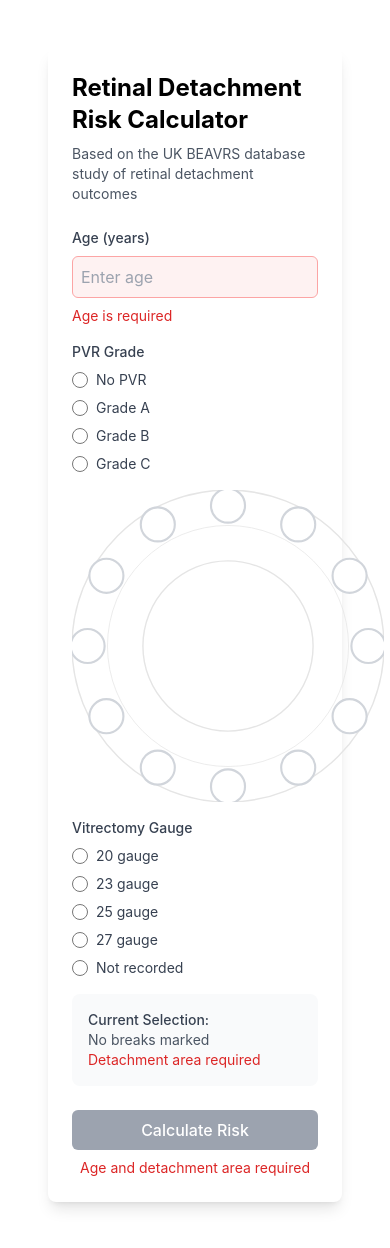
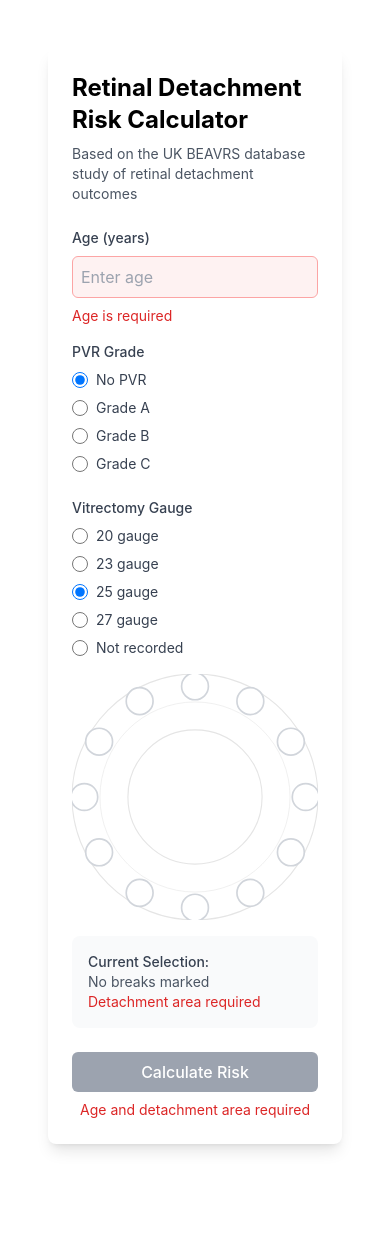
Before and after one commit to lh/RCRD, a React (Create React App) app: page / in a window 390 px wide. After the commit the page ends 1192 px from the top, so only its background shows below. Built offline with nearby package versions, Linux system fonts and the light colour scheme.

Commit message:
mobile and desktop working but unrefined

```diff
--- a/src/components/RetinalCalculator.jsx
+++ b/src/components/RetinalCalculator.jsx
@@ -5,15 +5,25 @@ import RiskResults from './RiskResults';
 import { calculateRiskWithSteps } from '../utils/riskCalculations';
 
 const RetinalCalculator = () => {
-    // State management
+    // State management with defaults
     const [age, setAge] = useState('');
-    const [pvrGrade, setPvrGrade] = useState('none');
-    const [vitrectomyGauge, setVitrectomyGauge] = useState('25g');
+    const [pvrGrade, setPvrGrade] = useState('none');  // default to "No PVR"
+    const [vitrectomyGauge, setVitrectomyGauge] = useState('25g');  // default to "25 gauge"
     const [selectedHours, setSelectedHours] = useState([]);
     const [detachmentSegments, setDetachmentSegments] = useState([]);
     const [hoveredHour, setHoveredHour] = useState(null);
     const [showMath, setShowMath] = useState(false);
     const [calculatedRisk, setCalculatedRisk] = useState(null);
+
+    // Common props for RiskInputForm
+    const formProps = {
+        age,
+        setAge,
+        pvrGrade,
+        setPvrGrade,
+        vitrectomyGauge,
+        setVitrectomyGauge
+    };
 
     const handleHoverChange = (hour) => {
         setHoveredHour(hour);
@@ -48,8 +58,8 @@ const RetinalCalculator = () => {
 
     const handleReset = () => {
         setAge('');
-        setPvrGrade('none');
-        setVitrectomyGauge('25g');
+        setPvrGrade('none'); // Reset to "No PVR"
+        setVitrectomyGauge('25g'); // Reset to "25 gauge"
         setSelectedHours([]);
         setDetachmentSegments([]);
         setCalculatedRisk(null);
@@ -61,6 +71,55 @@ const RetinalCalculator = () => {
     const formatHoursList = (hours) => {
         if (hours.length === 0) return 'None';
         return hours.sort((a, b) => a - b).join(', ') + " o'clock";
+    };
+
+    const formatDetachmentHours = (segments) => {
+        if (segments.length === 0) return 'None';
+
+        // Check if it's a total RD (all segments selected)
+        if (segments.length >= 55) { // Allow for some missing segments but still consider it total
+            return "1, 2, 3, 4, 5, 6, 7, 8, 9, 10, 11, 12 o'clock (Total)";
+        }
+
+        // Get min and max segments
+        const sortedSegments = [...segments].sort((a, b) => a - b);
+        const minSegment = sortedSegments[0];
+        const maxSegment = sortedSegments[sortedSegments.length - 1];
+
+        // Convert to hours (each hour is 5 segments)
+        let startHour = Math.floor(minSegment / 5) + 1;
+        let endHour = Math.floor(maxSegment / 5) + 1;
+
+        // Adjust for 12 o'clock position
+        startHour = startHour === 13 ? 1 : startHour === 1 && minSegment < 5 ? 12 : startHour;
+        endHour = endHour === 13 ? 1 : endHour === 1 && maxSegment < 5 ? 12 : endHour;
+
+        // Generate array of all hours in between
+        const hours = [];
+        let currentHour = startHour;
+
+        // Handle wrap-around case
+        if (startHour === endHour && segments.length > 5) {
+            // This means we've wrapped around completely
+            while (hours.length < 12) {
+                hours.push(currentHour);
+                currentHour = currentHour === 12 ? 1 : currentHour + 1;
+            }
+        } else {
+            // Normal case
+            while (currentHour !== endHour) {
+                hours.push(currentHour);
+                currentHour = currentHour === 12 ? 1 : currentHour + 1;
+            }
+            hours.push(endHour); // Add the end hour
+        }
+
+        return hours.join(', ') + " o'clock";
+    };
+
+    // Helper to format PVR grade display
+    const formatPVRGrade = (grade) => {
+        return grade === 'none' ? 'A' : grade.toUpperCase();
     };
 
     return (
@@ -79,13 +138,9 @@ const RetinalCalculator = () => {
                                 {/* Mobile Layout */}
                                 <div className="md:hidden space-y-4">
                                     <RiskInputForm
-                                        age={age}
-                                        setAge={setAge}
-                                        pvrGrade={pvrGrade}
-                                        setPvrGrade={setPvrGrade}
-                                        position="left"
+                                        {...formProps}
+                                        isMobile={true}
                                     />
-                                    <div className="w-full">
                                     <ClockFace
                                         selectedHours={selectedHours}
                                         detachmentSegments={detachmentSegments}
@@ -93,12 +148,6 @@ const RetinalCalculator = () => {
                                         onHoverChange={handleHoverChange}
                                         onTearToggle={handleTearToggle}
                                         onSegmentToggle={handleSegmentToggle}
-                                        />
-                                    </div>
-                                    <RiskInputForm
-                                        vitrectomyGauge={vitrectomyGauge}
-                                        setVitrectomyGauge={setVitrectomyGauge}
-                                        position="right"
                                     />
                                     <div className="bg-gray-50 p-4 rounded-lg">
                                         <h3 className="text-sm font-medium text-gray-700">Current Selection:</h3>
@@ -118,10 +167,7 @@ const RetinalCalculator = () => {
                                     <div className="w-1/4">
                                         <div className="bg-gray-50 p-4 rounded-lg">
                                             <RiskInputForm
-                                                age={age}
-                                                setAge={setAge}
-                                                pvrGrade={pvrGrade}
-                                                setPvrGrade={setPvrGrade}
+                                                {...formProps}
                                                 position="left"
                                             />
                                             <div className="mt-4">
@@ -150,8 +196,7 @@ const RetinalCalculator = () => {
                                     <div className="w-1/4">
                                         <div className="bg-gray-50 p-4 rounded-lg">
                                             <RiskInputForm
-                                                vitrectomyGauge={vitrectomyGauge}
-                                                setVitrectomyGauge={setVitrectomyGauge}
+                                                {...formProps}
                                                 position="right"
                                             />
                                         </div>
@@ -196,10 +241,18 @@ const RetinalCalculator = () => {
                                     <div className="grid grid-cols-1 md:grid-cols-2 gap-6">
                                         <div className="space-y-2">
                                             <p className="text-sm"><span className="font-medium">Age:</span> {age} years</p>
-                                            <p className="text-sm"><span className="font-medium">PVR Grade:</span> {pvrGrade.toUpperCase()}</p>
+                                            <p className="text-sm"><span className="font-medium">PVR Grade:</span> {formatPVRGrade(pvrGrade)}</p>
                                             <p className="text-sm"><span className="font-medium">Vitrectomy Gauge:</span> {vitrectomyGauge}</p>
                                             <p className="text-sm"><span className="font-medium">Breaks:</span> {formatHoursList(selectedHours)}</p>
-                                            <p className="text-sm"><span className="font-medium">Detachment:</span> {formatHoursList(detachmentSegments)}</p>
+                                            <p className="text-sm"><span className="font-medium">Detachment:</span> {formatDetachmentHours(detachmentSegments)}</p>
+                                            <div className="pt-4">
+                                                <button
+                                                    onClick={handleReset}
+                                                    className="w-full py-2 px-4 bg-gray-600 hover:bg-gray-700 text-white font-medium rounded-md"
+                                                >
+                                                    Reset Calculator
+                                                </button>
+                                            </div>
                                         </div>
                                         <div className="w-full max-w-xs mx-auto">
                                             <ClockFace
--- a/src/components/RiskInputForm.jsx
+++ b/src/components/RiskInputForm.jsx
@@ -8,12 +8,14 @@ const RiskInputForm = ({
     pvrGrade,
     setPvrGrade,
     vitrectomyGauge,
-    setVitrectomyGauge
+    setVitrectomyGauge,
+    isMobile = false
 }) => {
-    if (position === "left") {
-        return (
-            <div className="space-y-4">
-                {/* Age input */}
+    const handleSubmit = (e) => {
+        e.preventDefault(); // Prevent form submission
+    };
+
+    const renderAgeInput = () => (
         <div className="space-y-2">
             <label className="block text-sm font-medium text-gray-700">
                 Age (years)
@@ -33,57 +35,87 @@ const RiskInputForm = ({
                 <p className="text-sm text-red-600">Age is required</p>
             )}
         </div>
+    );
 
-                {/* PVR Grade radio group */}
+    const renderPVRGrade = () => (
         <div className="space-y-2">
             <label className="block text-sm font-medium text-gray-700">PVR Grade</label>
             <div className="space-y-2">
                 {pvrOptions.map((option) => (
-                            <label key={option.value} className="flex items-center space-x-2">
+                    <div key={option.value} className="flex items-center space-x-2">
                         <input
                             type="radio"
-                                    name="pvr"
+                            id={`pvr-${option.value}${isMobile ? '-mobile' : ''}`}
+                            name={`pvr${isMobile ? '-mobile' : ''}`}
                             value={option.value}
                             checked={pvrGrade === option.value}
                             onChange={(e) => setPvrGrade(e.target.value)}
                             className="h-4 w-4 text-blue-600 focus:ring-blue-500"
                         />
-                                <span className="text-sm text-gray-700">{option.label}</span>
+                        <label
+                            htmlFor={`pvr-${option.value}${isMobile ? '-mobile' : ''}`}
+                            className="text-sm text-gray-700"
+                        >
+                            {option.label}
                         </label>
+                    </div>
                 ))}
             </div>
         </div>
-            </div>
     );
-    }
 
-    if (position === "right") {
-        return (
-            <div className="space-y-4">
-                {/* Vitrectomy Gauge radio group */}
+    const renderVitrectomyGauge = () => (
         <div className="space-y-2">
             <label className="block text-sm font-medium text-gray-700">Vitrectomy Gauge</label>
             <div className="space-y-2">
                 {gaugeOptions.map((option) => (
-                            <label key={option.value} className="flex items-center space-x-2">
+                    <div key={option.value} className="flex items-center space-x-2">
                         <input
                             type="radio"
-                                    name="gauge"
+                            id={`gauge-${option.value}${isMobile ? '-mobile' : ''}`}
+                            name={`gauge${isMobile ? '-mobile' : ''}`}
                             value={option.value}
                             checked={vitrectomyGauge === option.value}
                             onChange={(e) => setVitrectomyGauge(e.target.value)}
                             className="h-4 w-4 text-blue-600 focus:ring-blue-500"
                         />
-                                <span className="text-sm text-gray-700">{option.label}</span>
+                        <label
+                            htmlFor={`gauge-${option.value}${isMobile ? '-mobile' : ''}`}
+                            className="text-sm text-gray-700"
+                        >
+                            {option.label}
                         </label>
+                    </div>
                 ))}
             </div>
         </div>
+    );
+
+    if (isMobile) {
+        return (
+            <form onSubmit={handleSubmit} className="space-y-6">
+                <div className="space-y-4">
+                    {renderAgeInput()}
+                    {renderPVRGrade()}
                 </div>
+                <div className="space-y-4">
+                    {renderVitrectomyGauge()}
+                </div>
+            </form>
         );
     }
 
-    return null;
+    return (
+        <div className="space-y-4">
+            {position === "left" && (
+                <>
+                    {renderAgeInput()}
+                    {renderPVRGrade()}
+                </>
+            )}
+            {position === "right" && renderVitrectomyGauge()}
+        </div>
+    );
 };
 
 export default RiskInputForm;
--- a/src/components/clock/ClockFace.jsx
+++ b/src/components/clock/ClockFace.jsx
@@ -31,8 +31,13 @@ const ClockFace = ({
 
   // Detect touch device
   useEffect(() => {
-    setIsTouchDevice('ontouchstart' in window || navigator.maxTouchPoints > 0);
+    // Only set as touch device if it's a mobile device (no mouse)
+    const isMobile = /Android|webOS|iPhone|iPad|iPod|BlackBerry|IEMobile|Opera Mini/i.test(navigator.userAgent);
+    setIsTouchDevice(isMobile && ('ontouchstart' in window || navigator.maxTouchPoints > 0));
   }, []);
+
+  // Set segment count depending on device type
+  const segmentCount = isTouchDevice ? 12 : 60; // Use 12 segments for mobile, 60 for others
 
   // Utility functions
   const polarToCartesian = (angle, r) => {
@@ -154,47 +159,55 @@ const ClockFace = ({
     };
   };
 
+  const segmentToHour = (segment) => {
+    // Each hour on a clock face is represented by 5 segments (60 minutes / 12 hours)
+    const hour = Math.floor(segment / 5) % 12;
+    return hour === 0 ? 12 : hour; // Convert 0 to 12 for 12 o'clock
+  };
+
   // Event handlers
   const getSegmentFromPoint = useCallback((clientX, clientY) => {
-    if (isWithinTearArea(clientX, clientY)) return null;
-
     const svgRect = svgRef.current.getBoundingClientRect();
     const centerX = svgRect.left + svgRect.width / 2;
-    const centerY = svgRect.top + svgRect.height / 2;
+    const centerY = svgRef.current.getBoundingClientRect().top + svgRect.height / 2;
     const relX = clientX - centerX;
     const relY = -(clientY - centerY);
     const angle = cartesianToPolar(relX, relY);
-    return degreeToSegment(angle);
-  }, [isWithinTearArea]);
+    const segment = degreeToSegment(angle);
+
+    if (isTouchDevice) {
+      // Snap to nearest segment for mobile
+      const snappedSegment = Math.round(segment / (60 / 12)) * (60 / 12);
+      return snappedSegment % 60;
+    }
+
+    return segment;
+  }, [isTouchDevice]);
 
   const handleDrawingStart = useCallback((e) => {
     if (readOnly) return;
     e.preventDefault();
 
     const touch = e.touches?.[0] || e;
-    if (isWithinTearArea(touch.clientX, touch.clientY)) return;
-
-    setIsDrawing(true);
     const segment = getSegmentFromPoint(touch.clientX, touch.clientY);
     if (segment !== null) {
+      setIsDrawing(true);
       setLastPosition(segment);
       onSegmentToggle(segment);
     }
-  }, [getSegmentFromPoint, onSegmentToggle, readOnly, isWithinTearArea]);
+  }, [getSegmentFromPoint, onSegmentToggle, readOnly]);
 
   const handleDrawing = useCallback((e) => {
     if (!isDrawing || readOnly) return;
     e.preventDefault();
 
     const touch = e.touches?.[0] || e;
-    if (isWithinTearArea(touch.clientX, touch.clientY)) return;
-
     const currentSegment = getSegmentFromPoint(touch.clientX, touch.clientY);
     if (currentSegment !== null && currentSegment !== lastPosition) {
       onSegmentToggle(currentSegment);
       setLastPosition(currentSegment);
     }
-  }, [isDrawing, lastPosition, getSegmentFromPoint, onSegmentToggle, readOnly, isWithinTearArea]);
+  }, [isDrawing, lastPosition, getSegmentFromPoint, onSegmentToggle, readOnly]);
 
   const handleDrawingEnd = useCallback((e) => {
     if (!isDrawing || readOnly) return;
@@ -235,12 +248,15 @@ const ClockFace = ({
   const effectiveInnerRadius = isTouchDevice ? mobileInnerRadius : innerRadius;
 
   return (
-    <div className={`relative touch-none select-none ${readOnly ? 'pointer-events-none' : ''}`}
+    <div className="flex justify-center items-center w-full">
+      <div
+        className={`relative touch-none select-none ${readOnly ? 'pointer-events-none' : ''}`}
         style={{
           width: readOnly ? "200px" : "min(80vw, min(80vh, 500px))",
           aspectRatio: "1",
           minWidth: readOnly ? "200px" : "200px",
           maxWidth: readOnly ? "200px" : "500px",
+          margin: "0 auto"
         }}
         onContextMenu={(e) => e.preventDefault()}
       >
@@ -249,13 +265,13 @@ const ClockFace = ({
           viewBox="-110 -110 220 220"
           className="w-full h-full"
           preserveAspectRatio="xMidYMid meet"
-        onMouseDown={!isTouchDevice ? handleDrawingStart : undefined}
-        onMouseMove={!isTouchDevice ? handleDrawing : undefined}
-        onMouseUp={!isTouchDevice ? handleDrawingEnd : undefined}
-        onMouseLeave={!isTouchDevice ? handleDrawingEnd : undefined}
-        onTouchStart={isTouchDevice ? handleDrawingStart : undefined}
-        onTouchMove={isTouchDevice ? handleDrawing : undefined}
-        onTouchEnd={isTouchDevice ? handleDrawingEnd : undefined}
+          onMouseDown={handleDrawingStart}
+          onMouseMove={handleDrawing}
+          onMouseUp={handleDrawingEnd}
+          onMouseLeave={handleDrawingEnd}
+          onTouchStart={handleDrawingStart}
+          onTouchMove={handleDrawing}
+          onTouchEnd={handleDrawingEnd}
         >
           {/* Background and grid circles */}
           <g className="pointer-events-none">
@@ -266,23 +282,32 @@ const ClockFace = ({
 
           {/* Detachment segments layer */}
           <g className="pointer-events-auto">
-          {[...Array(60)].map((_, i) => {
-            const degree = segmentToDegree(i);
-            const pos = polarToCartesian(degree, effectiveInnerRadius);
-            const posOuter = polarToCartesian(degree, outerRadius);
-            const nextDegree = segmentToDegree(i + 1);
-            const nextPos = polarToCartesian(nextDegree, effectiveInnerRadius);
-            const nextPosOuter = polarToCartesian(nextDegree, outerRadius);
+            {[...Array(segmentCount)].map((_, i) => {
+              // Calculate the logical segment index for the displayed segment
+              const logicalSegmentStart = Math.floor(i * (60 / segmentCount));
+              const logicalSegmentEnd = Math.floor((i + 1) * (60 / segmentCount));
+
+              // Determine if any logical segment within this range is selected
+              const isHighlighted = detachmentSegments.some(
+                (segment) => segment >= logicalSegmentStart && segment < logicalSegmentEnd
+              );
+
+              const degreeStart = segmentToDegree(logicalSegmentStart);
+              const degreeEnd = segmentToDegree(logicalSegmentEnd);
+              const posStart = polarToCartesian(degreeStart, effectiveInnerRadius);
+              const posOuterStart = polarToCartesian(degreeStart, outerRadius);
+              const posEnd = polarToCartesian(degreeEnd, effectiveInnerRadius);
+              const posOuterEnd = polarToCartesian(degreeEnd, outerRadius);
 
               return (
                 <path
                   key={`segment-${i}`}
-                d={`M ${pos.x} ${pos.y}
-                    L ${posOuter.x} ${posOuter.y}
-                    A ${outerRadius} ${outerRadius} 0 0 1 ${nextPosOuter.x} ${nextPosOuter.y}
-                    L ${nextPos.x} ${nextPos.y}
-                    A ${effectiveInnerRadius} ${effectiveInnerRadius} 0 0 0 ${pos.x} ${pos.y}`}
-                fill={detachmentSegments.includes(i) ? "rgba(59, 130, 246, 0.5)" : "transparent"}
+                  d={`M ${posStart.x} ${posStart.y}
+                      L ${posOuterStart.x} ${posOuterStart.y}
+                      A ${outerRadius} ${outerRadius} 0 0 1 ${posOuterEnd.x} ${posOuterEnd.y}
+                      L ${posEnd.x} ${posEnd.y}
+                      A ${effectiveInnerRadius} ${effectiveInnerRadius} 0 0 0 ${posStart.x} ${posStart.y}`}
+                  fill={isHighlighted ? "rgba(59, 130, 246, 0.5)" : "transparent"}
                   className={`cursor-pointer hover:fill-blue-200 transition-colors ${readOnly ? '' : 'pointer-events-auto'}`}
                 />
               );
@@ -299,15 +324,15 @@ const ClockFace = ({
               return (
                 <g
                   key={`tear-${hour}`}
-                onClick={!isTouchDevice && !readOnly ? (e) => {
+                  onClick={!readOnly ? (e) => {
                     e.preventDefault();
                     e.stopPropagation();
                     onTearToggle(hour);
                   } : undefined}
                   onTouchStart={isTouchDevice && !readOnly ? handleTouchStart(hour) : undefined}
                   onTouchEnd={isTouchDevice && !readOnly ? handleTouchEnd : undefined}
-                onMouseEnter={!isTouchDevice && !readOnly ? () => onHoverChange(hour) : undefined}
-                onMouseLeave={!isTouchDevice && !readOnly ? () => onHoverChange(null) : undefined}
+                  onMouseEnter={!readOnly ? () => onHoverChange(hour) : undefined}
+                  onMouseLeave={!readOnly ? () => onHoverChange(null) : undefined}
                   style={{
                     cursor: readOnly ? 'default' : 'pointer'
                   }}
@@ -353,6 +378,7 @@ const ClockFace = ({
           />
         </svg>
       </div>
+    </div>
   );
 };
 
--- a/src/components/clock/utils/clockCalculations.js
+++ b/src/components/clock/utils/clockCalculations.js
@@ -66,6 +66,12 @@ const ClockFace = ({
 
   const degreeToSegment = (degree) => {
     return Math.floor(degree / 6) % 60;
+  };
+
+  const segmentToHour = (segment) => {
+    // Each hour on a clock face is represented by 5 segments (60 minutes / 12 hours)
+    const hour = Math.floor(segment / 5) % 12;
+    return hour === 0 ? 12 : hour; // Convert 0 to 12 for 12 o'clock
   };
 
   const segmentToDegree = (segment) => {
--- a/src/utils/riskCalculations.js
+++ b/src/utils/riskCalculations.js
@@ -105,7 +105,7 @@ export const calculateRiskWithSteps = ({
     steps.push({
         label: "PVR grade",
         value: pvrCoef.toFixed(3),
-        detail: `(grade ${pvrType === "C" ? "C" : "A/B"})`
+        detail: `(grade ${pvrType === "C" ? "C" : "None/A/B"})`
     });
 
     // Vitrectomy gauge coefficient
```
Also changed, not shown: src/components/clock/Segment.jsx (added, +15 -0 lines). Lines whose indentation alone changed are shown as unchanged.
